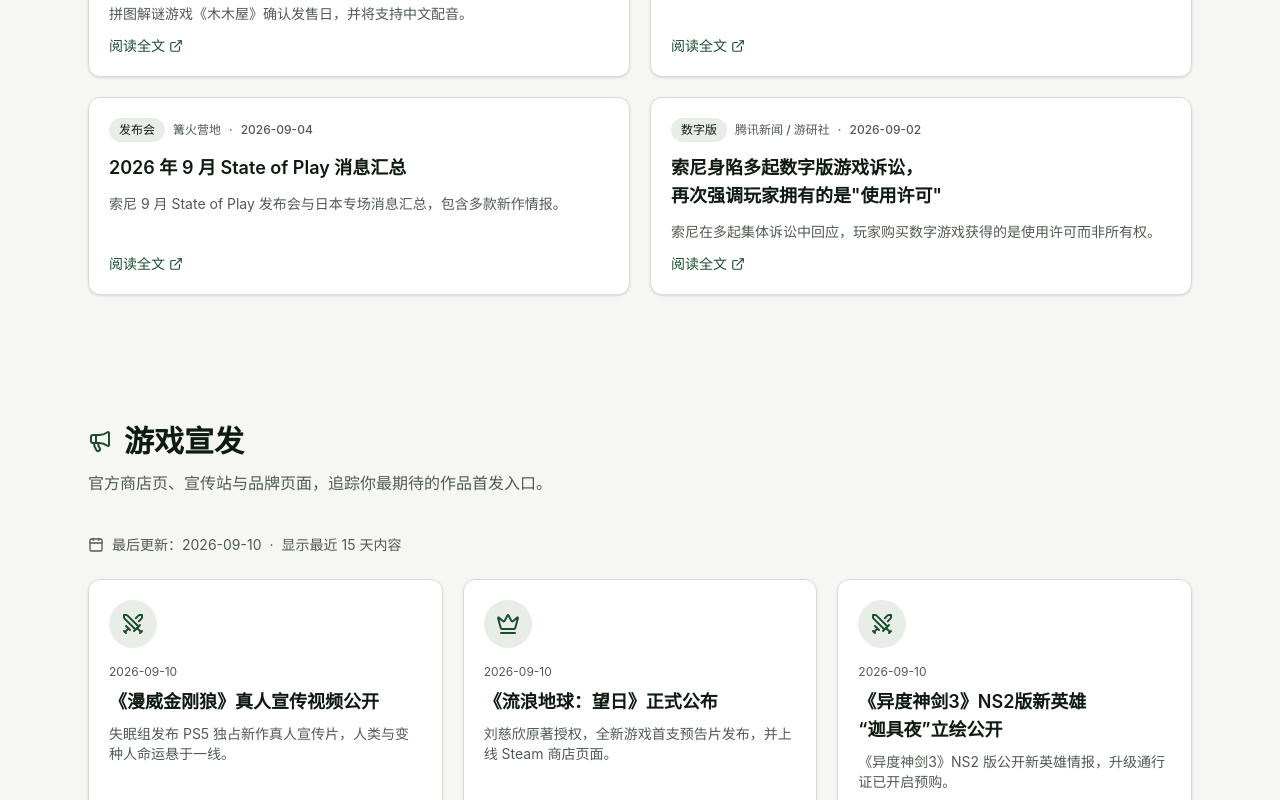
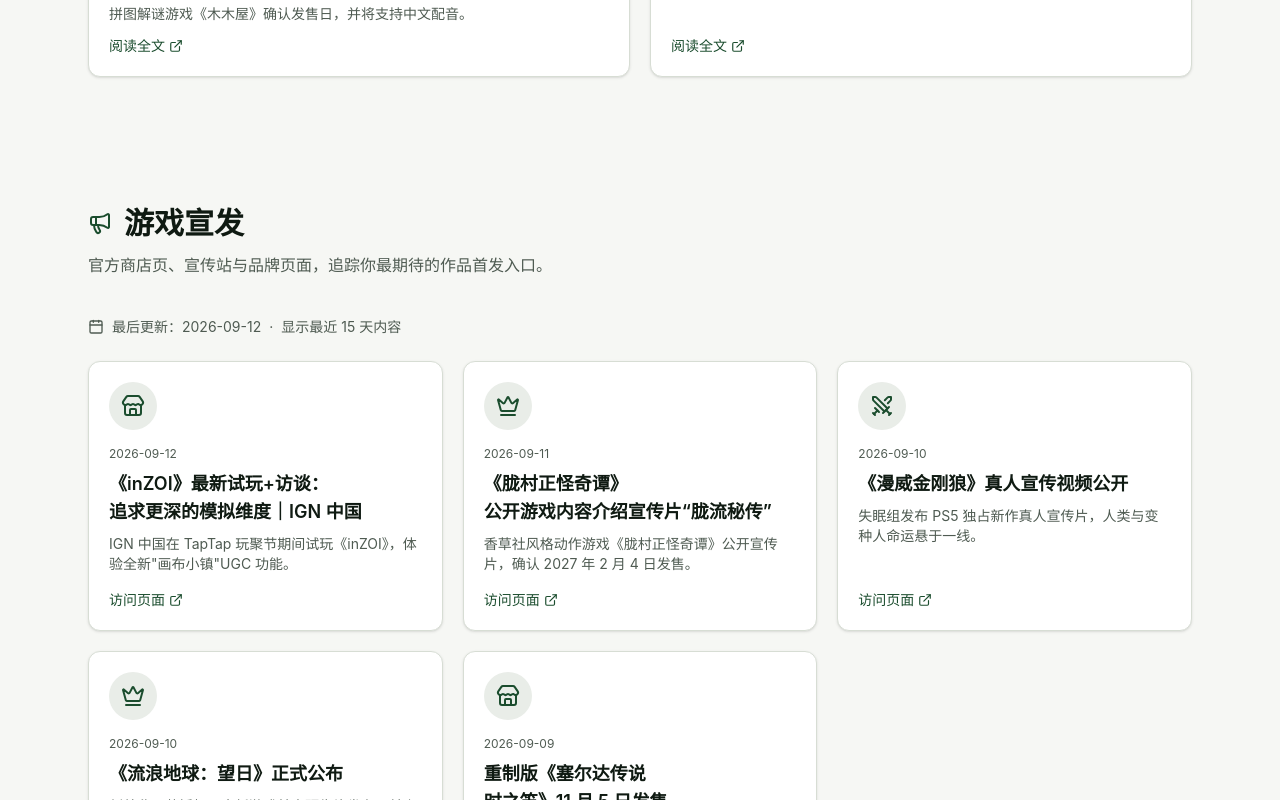
Before and after one commit to ymmpanda0-hash/game-daily, a React (Vite) app: page / in a window 1280 px wide. Shown: the part 1460-2260 px from the top of the page. Built offline with nearby package versions, Linux system fonts and the light colour scheme; no server answers.

Commit message:
Update src/data/content.ts: refresh news for 2026-09-14

```diff
--- a/src/data/content.ts
+++ b/src/data/content.ts
@@ -87,12 +87,12 @@
   },
   {
     id: 'news-3',
-    tag: '数字版',
-    source: '腾讯新闻 / 游研社',
-    date: '2026-09-02',
-    title: '索尼身陷多起数字版游戏诉讼，再次强调玩家拥有的是"使用许可"',
-    summary: '索尼在多起集体诉讼中回应，玩家购买数字游戏获得的是使用许可而非所有权。',
-    url: 'http://news.qq.com/rain/a/20260901A0CPJF00',
+    tag: '新作',
+    source: '游研社',
+    date: '2026-09-13',
+    title: '《闪电十一人》新作标题确认为《闪电十一人 烈火的革命》',
+    summary: 'LEVEL-5 公开《闪电十一人》系列新作正式标题，主角名为降星凪。',
+    url: 'https://www.yystv.cn/n/1014755',
   },
   {
     id: 'news-4',
@@ -105,12 +105,12 @@
   },
   {
     id: 'news-5',
-    tag: '测试',
-    source: '机核',
-    date: '2026-09-10',
-    title: '《骤影·绯月杀》将于8月25日开启限时七日测试',
-    summary: '狼人杀玩法新作《骤影·绯月杀》公布限时测试计划，强调动作对抗体验。',
-    url: 'https://www.gcores.com/articles/218722',
+    tag: '展览',
+    source: '游研社',
+    date: '2026-09-13',
+    title: '《最终幻想》系列40周年纪念展2027年1月8日至4月4日举办',
+    summary: 'SE 宣布《最终幻想》40 周年纪念展将在东京国立博物馆举办，官网及宣传片已上线。',
+    url: 'https://www.yystv.cn/n/1014763',
   },
   {
     id: 'news-6',
@@ -132,12 +132,30 @@
   },
   {
     id: 'news-8',
-    tag: '发布会',
+    tag: 'DLC',
+    source: '机核',
+    date: '2026-09-13',
+    title: '《吸血鬼幸存者》血月DLC将于8月28日发售',
+    summary: '《吸血鬼幸存者》新 DLC"血月"公开发售日，带来全新角色与武器。',
+    url: 'https://www.gcores.com/articles/218693',
+  },
+  {
+    id: 'news-9',
+    tag: '专访',
     source: '篝火营地',
-    date: '2026-09-04',
-    title: '2026 年 9 月 State of Play 消息汇总',
-    summary: '索尼 9 月 State of Play 发布会与日本专场消息汇总，包含多款新作情报。',
-    url: 'https://gouhuo.qq.com/content/detail/0_20260904091045_175qjvWQ9',
+    date: '2026-09-13',
+    title: 'Fami 通专访万代南梦宫娱乐社长宇田川南欧：踏上新征程',
+    summary: '《Fami 通》40 周年 VIP 专访，万代南梦宫社长回顾过去并展望新作阵容。',
+    url: 'https://gouhuo.qq.com/content/detail/0_20260913235457_fYogxXe1W',
+  },
+  {
+    id: 'news-10',
+    tag: '影视',
+    source: '机核',
+    date: '2026-09-11',
+    title: '《战神》真人剧奎爷一角确认由戴夫·巴蒂斯塔接替出演',
+    summary: '亚马逊《战神》真人剧公布主演更替，戴夫·巴蒂斯塔将出演奎托斯。',
+    url: 'https://www.gcores.com/articles/218636',
   },
 ];
 
@@ -169,26 +187,34 @@
   {
     id: 'promo-4',
     icon: 'Store',
-    date: '2026-09-09',
-    title: '《雷顿教授与蒸汽新世界》12月10日正式发售',
-    summary: '《雷顿教授》系列新作确认发售日，并公开全新预告。',
-    url: 'https://www.yystv.cn/n/1014728',
+    date: '2026-09-13',
+    title: '《幻想生活ｉ》付费DLC“天界列车与幸福终点站”公开',
+    summary: '《幻想生活ｉ》首个付费 DLC 公开，带来更多职业、地图与剧情内容。',
+    url: 'https://www.yystv.cn/n/1014760',
   },
   {
     id: 'promo-5',
     icon: 'Swords',
-    date: '2026-09-10',
-    title: '《异度神剑3》NS2版新英雄“迦具夜”立绘公开',
-    summary: '《异度神剑3》NS2 版公开新英雄情报，升级通行证已开启预购。',
-    url: 'https://www.yystv.cn/n/1014745',
+    date: '2026-09-14',
+    title: '《女神异闻录４ Revival》公布 小熊 角色介绍视频',
+    summary: '《女神异闻录4 Revival》公开小熊角色介绍视频，游戏将于 2027 年 2 月 18 日发售。',
+    url: 'https://www.yystv.cn/n/1014785',
   },
   {
     id: 'promo-6',
     icon: 'Crown',
-    date: '2026-09-10',
-    title: '《漫威金刚狼》游戏评测｜IGN 中国',
-    summary: 'IGN 中国发布《漫威金刚狼》游戏评测，深度解析这款 PS5 独占新作。',
-    url: 'https://www.ign.com.cn/marvels-wolverine/62721/man-wei-jin-gang-lang-you-xi-ping-ce-ign-zhong-guo',
+    date: '2026-09-11',
+    title: '《胧村正怪奇谭》公开游戏内容介绍宣传片“胧流秘传”',
+    summary: '香草社风格动作游戏《胧村正怪奇谭》公开宣传片，确认 2027 年 2 月 4 日发售。',
+    url: 'https://www.yystv.cn/n/1014762',
+  },
+  {
+    id: 'promo-7',
+    icon: 'Store',
+    date: '2026-09-12',
+    title: '《inZOI》最新试玩+访谈：追求更深的模拟维度｜IGN 中国',
+    summary: 'IGN 中国在 TapTap 玩聚节期间试玩《inZOI》，体验全新"画布小镇"UGC 功能。',
+    url: 'https://www.ign.com.cn/inzoi/62756/taptap-wan-ju-jie-inzoi-shi-wan-fang-tan-zhui-qiu-geng-shen-de-mo-ni-wei-du-ign-zhong-guo',
   },
 ];
 
@@ -219,26 +245,34 @@
   },
   {
     id: 'industry-4',
-    source: '游研社',
-    date: '2026-09-05',
-    title: '怎么DLSS 5突然变成热门民间活动了？',
-    summary: '科隆游戏展期间，DLSS 5 技术体验与玩家社区讨论成为热门话题。',
-    url: 'https://www.yystv.cn/p/14368',
+    source: '机核',
+    date: '2026-09-11',
+    title: '《赛博朋克：边缘行者2》公布最新预告，将于10月20日上线',
+    summary: 'Netflix 与 CDPR 联合动画《赛博朋克：边缘行者2》公开新预告及上线日期。',
+    url: 'https://www.gcores.com/articles/218635',
   },
   {
     id: 'industry-5',
-    source: '游研社',
-    date: '2026-09-05',
-    title: '1.0全面转免，《流放之路2》游戏总监：我们的竞争对手是《流放之路》自己',
-    summary: '《流放之路2》宣布 1.0 版本将转为免费游玩，并结束抢先体验。',
-    url: 'https://www.yystv.cn/p/14361',
+    source: '机核',
+    date: '2026-09-11',
+    title: '拳头游戏宣布旗下格斗游戏《2XKO》将于年底停止开发',
+    summary: '拳头游戏宣布停止《2XKO》开发，该作原计划成为英雄联盟宇宙格斗游戏。',
+    url: 'https://www.gcores.com/articles/218634',
   },
   {
     id: 'industry-6',
-    source: '游研社',
-    date: '2026-09-05',
-    title: '科隆展越来越大，游戏行业却仍在寻找下一个答案',
-    summary: '2026 年科隆游戏展规模再创新高，但行业仍在探索增长与创新的方向。',
-    url: 'https://www.yystv.cn/p/14355',
+    source: '机核',
+    date: '2026-09-13',
+    title: '冠军之神盾闪耀浦江，TI2026在上海圆满落幕',
+    summary: '《Dota2》国际邀请赛 TI2026 在上海落幕，Team Spirit 夺得冠军。',
+    url: 'https://www.gcores.com/articles/218698',
+  },
+  {
+    id: 'industry-7',
+    source: '机核',
+    date: '2026-09-13',
+    title: '三冠加冕:Team Spirit夺得《Dota2》TI15冠军',
+    summary: 'Team Spirit 击败对手夺得 TI15 冠军，成为《Dota2》历史上首支三冠战队。',
+    url: 'https://www.gcores.com/articles/218692',
   },
 ];
```
